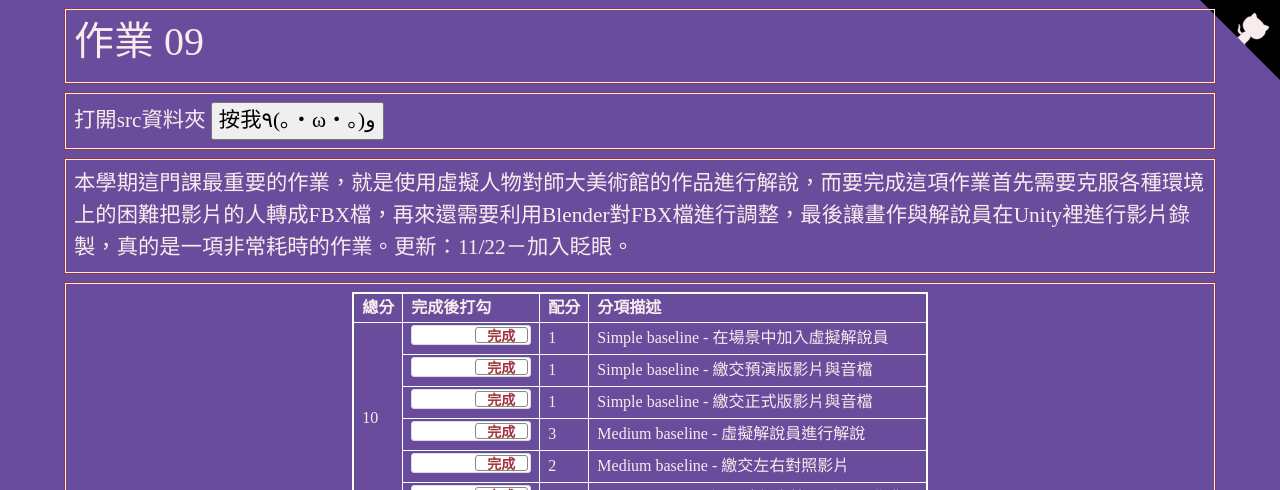
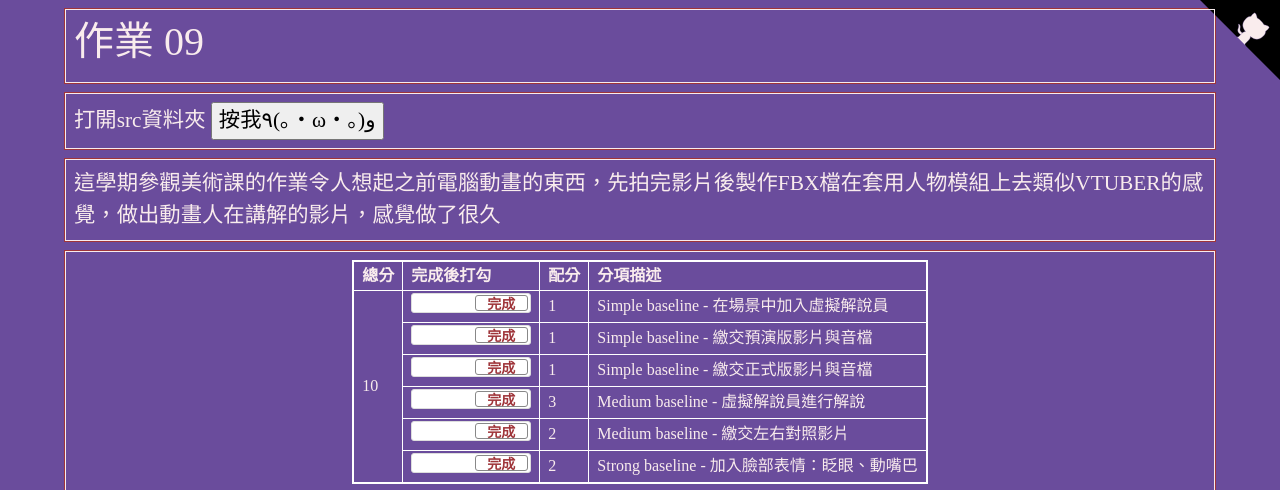
Before and after one commit to fantasywars/vis2023f, a plain HTML site: page hw09/index.html in a window 1280 px wide. Shown: the top 490 px of the page. Drawn offline with nearby package versions, Linux system fonts and the light colour scheme.

Commit message:
Update index.html

```diff
--- a/hw09/index.html
+++ b/hw09/index.html
@@ -199,7 +199,7 @@
   <!-- ------------------------------------------------>
   <div class="row hw12">
     <div class="col-md-12 twenty">
-      本學期這門課最重要的作業，就是使用虛擬人物對師大美術館的作品進行解說，而要完成這項作業首先需要克服各種環境上的困難把影片的人轉成FBX檔，再來還需要利用Blender對FBX檔進行調整，最後讓畫作與解說員在Unity裡進行影片錄製，真的是一項非常耗時的作業。更新：11/22－加入眨眼。
+      這學期參觀美術課的作業令人想起之前電腦動畫的東西，先拍完影片後製作FBX檔在套用人物模組上去類似VTUBER的感覺，做出動畫人在講解的影片，感覺做了很久
     </div>
   </div>
 
```
